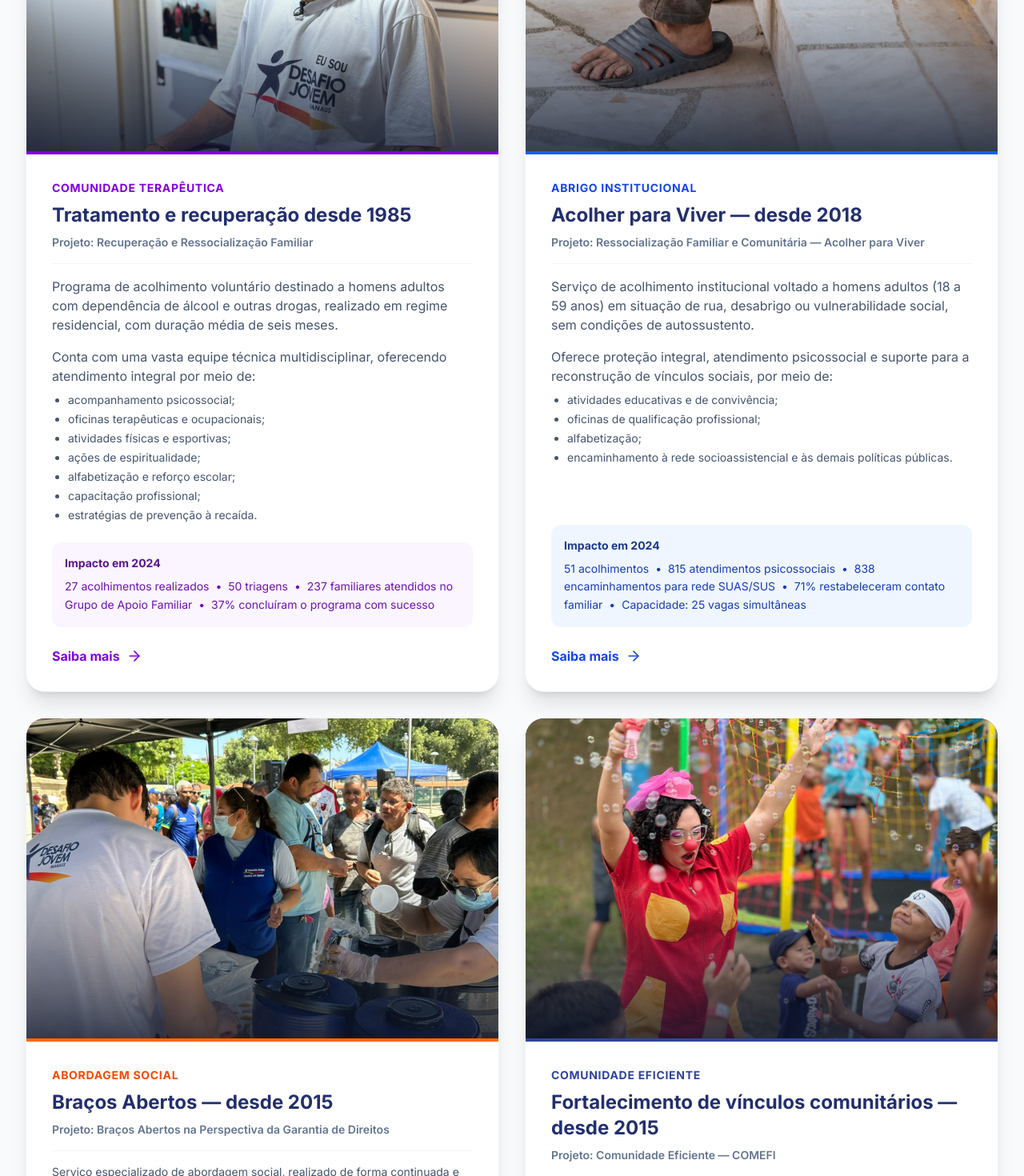
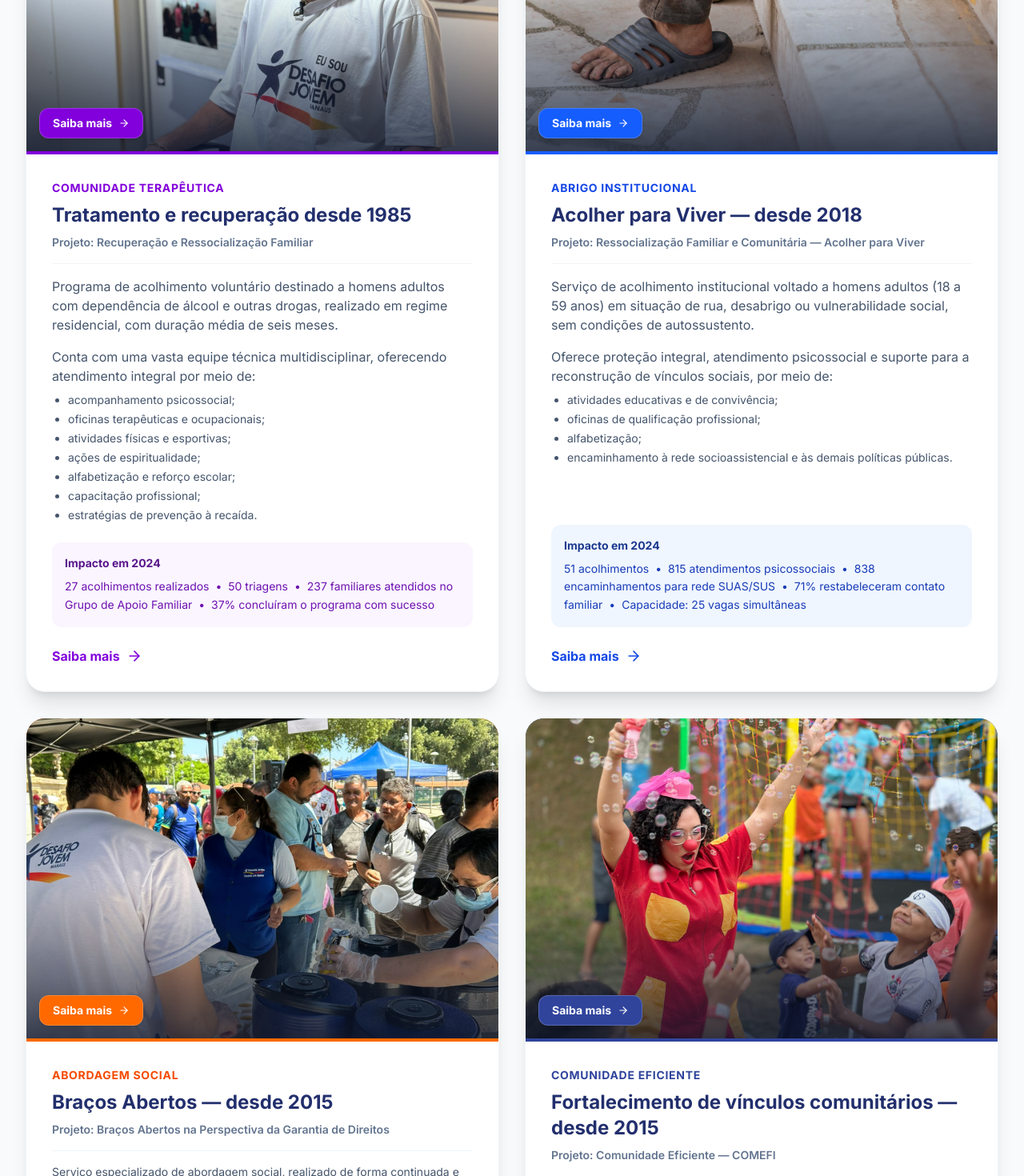
Before and after one commit to Desafio-Jovem-de-Manaus/site-djm, a Next.js app: page / in a window 1280 px wide. Shown: the part 1660-3130 px from the top of the page at 80% size. Built offline with nearby package versions, Linux system fonts and the light colour scheme.

Commit message:
sobre nós

```diff
--- a/src/app/quem-somos/page.tsx
+++ b/src/app/quem-somos/page.tsx
@@ -2,7 +2,8 @@ import MissaoVisaoValores from "@/components/MissaoVisaoValores";
 import RecognitionsSection from "@/components/RecognitionsSection";
 import PageSidebar from "@/components/PageSidebar";
 import StructureCarousel from "@/components/StructureCarousel";
-import { PlayCircle, MapPin, Bed, Users, Laptop, Car, Utensils, Award, BookOpen, History, Crown, Building, FileText, Shield, ImageIcon } from "lucide-react";
+import { PlayCircle, MapPin, Bed, Users, Laptop, Car, Utensils, Award, BookOpen, History, Crown, Building, FileText, Shield, ImageIcon, Handshake } from "lucide-react";
+import PartnersCarousel from "@/components/PartnersCarousel";
 
 export default function QuemSomosPage() {
   const sidebarItems = [
@@ -11,6 +12,7 @@ export default function QuemSomosPage() {
     { label: "Diretoria", anchor: "diretoria", icon: <Crown className="w-5 h-5" /> },
     { label: "Equipe", anchor: "equipe", icon: <Users className="w-5 h-5" /> },
     { label: "Estrutura física", anchor: "estrutura", icon: <Building className="w-5 h-5" /> },
+    { label: "Parceiros", anchor: "parceiros", icon: <Handshake className="w-5 h-5" /> },
     { label: "Prêmios e reconhecimento", anchor: "premios", icon: <Award className="w-5 h-5" /> },
     { label: "Utilidade pública", anchor: "utilidade-publica", icon: <Shield className="w-5 h-5" /> },
   ];
@@ -234,6 +236,10 @@ export default function QuemSomosPage() {
                 </div>
               </section>
 
+              {/* Quem nos apoia (Parceiros) */}
+              <section id="parceiros" className="scroll-mt-[100px] bg-white rounded-3xl shadow-sm border border-slate-200 overflow-hidden">
+                <PartnersCarousel />
+              </section>
 
               {/* Prêmios e Reconhecimentos */}
               <section id="premios" className="scroll-mt-[100px] bg-white p-8 md:p-10 rounded-3xl shadow-sm border border-slate-200">
--- a/src/components/Navbar.tsx
+++ b/src/components/Navbar.tsx
@@ -23,6 +23,7 @@ const navigation: NavItem[] = [
       { name: "Diretoria", href: "/quem-somos#diretoria" },
       { name: "Equipe", href: "/quem-somos#equipe" },
       { name: "Estrutura física", href: "/quem-somos#estrutura" },
+      { name: "Parceiros", href: "/quem-somos#parceiros" },
       { name: "Prêmios e reconhecimento", href: "/quem-somos#premios" },
       { name: "Utilidade pública", href: "/quem-somos#utilidade-publica" },
     ],
--- a/src/components/ServicesSection.tsx
+++ b/src/components/ServicesSection.tsx
@@ -26,8 +26,16 @@ export default function ServicesSection() {
           {/* Card 1: Comunidade Terapêutica */}
           <div className="bg-white rounded-3xl overflow-hidden shadow-xl border border-slate-100 flex flex-col group hover:-translate-y-2 transition-transform duration-300">
             <div className="h-[400px] bg-purple-900 flex items-center justify-center relative overflow-hidden">
-              <img src="/home-servicos-institucionais-ct.png" alt="Comunidade Terapêutica" className="absolute inset-0 w-full h-full object-cover z-0" loading="lazy" />
+              <img src="/home-servicos-institucionais-ct.png" alt="Comunidade Terapêutica" className="absolute inset-0 w-full h-full object-cover z-0 transition-transform duration-500 group-hover:scale-110" loading="lazy" />
               <div className="absolute bottom-0 left-0 w-full h-1/2 bg-gradient-to-t from-slate-900/80 to-transparent z-10"></div>
+
+              {/* Botão Flutuante sobre a Foto */}
+              <Link
+                href="/dep-quimica"
+                className="absolute bottom-4 left-4 z-20 bg-purple-700 text-white text-xs md:text-sm font-bold px-4 py-2 rounded-xl shadow-lg border border-white/20 hover:bg-purple-800 hover:scale-105 transition-all duration-300 flex items-center gap-2"
+              >
+                Saiba mais <ArrowRight className="w-3.5 h-3.5" />
+              </Link>
             </div>
             <div className="p-8 flex-grow flex flex-col border-t-4 border-purple-700">
               <div className="text-purple-700 font-bold tracking-wider text-sm mb-2 uppercase">Comunidade Terapêutica</div>
@@ -64,8 +72,16 @@ export default function ServicesSection() {
           {/* Card 2: Abrigo Institucional */}
           <div className="bg-white rounded-3xl overflow-hidden shadow-xl border border-slate-100 flex flex-col group hover:-translate-y-2 transition-transform duration-300">
             <div className="h-[400px] bg-blue-800 flex items-center justify-center relative overflow-hidden">
-              <img src="/home-servicos-institucionais-abrigo.png" alt="Abrigo Institucional" className="absolute inset-0 w-full h-full object-cover z-0" loading="lazy" />
+              <img src="/home-servicos-institucionais-abrigo.png" alt="Abrigo Institucional" className="absolute inset-0 w-full h-full object-cover z-0 transition-transform duration-500 group-hover:scale-110" loading="lazy" />
               <div className="absolute bottom-0 left-0 w-full h-1/2 bg-gradient-to-t from-slate-900/80 to-transparent z-10"></div>
+
+              {/* Botão Flutuante sobre a Foto */}
+              <Link
+                href="/social"
+                className="absolute bottom-4 left-4 z-20 bg-blue-600 text-white text-xs md:text-sm font-bold px-4 py-2 rounded-xl shadow-lg border border-white/20 hover:bg-blue-700 hover:scale-105 transition-all duration-300 flex items-center gap-2"
+              >
+                Saiba mais <ArrowRight className="w-3.5 h-3.5" />
+              </Link>
             </div>
             <div className="p-8 flex-grow flex flex-col border-t-4 border-blue-600">
               <div className="text-blue-700 font-bold tracking-wider text-sm mb-2 uppercase">Abrigo Institucional</div>
@@ -99,8 +115,16 @@ export default function ServicesSection() {
           {/* Card 3: Abordagem Social */}
           <div className="bg-white rounded-3xl overflow-hidden shadow-xl border border-slate-100 flex flex-col group hover:-translate-y-2 transition-transform duration-300">
             <div className="h-[400px] bg-orange-600 flex items-center justify-center relative overflow-hidden">
-              <img src="/home-servicos-institucionais-abordagem.png" alt="Abordagem Social" className="absolute inset-0 w-full h-full object-cover z-0" loading="lazy" />
+              <img src="/home-servicos-institucionais-abordagem.png" alt="Abordagem Social" className="absolute inset-0 w-full h-full object-cover z-0 transition-transform duration-500 group-hover:scale-110" loading="lazy" />
               <div className="absolute bottom-0 left-0 w-full h-1/2 bg-gradient-to-t from-slate-900/80 to-transparent z-10"></div>
+
+              {/* Botão Flutuante sobre a Foto */}
+              <Link
+                href="/social"
+                className="absolute bottom-4 left-4 z-20 bg-orange-500 text-white text-xs md:text-sm font-bold px-4 py-2 rounded-xl shadow-lg border border-white/20 hover:bg-orange-600 hover:scale-105 transition-all duration-300 flex items-center gap-2"
+              >
+                Saiba mais <ArrowRight className="w-3.5 h-3.5" />
+              </Link>
             </div>
             <div className="p-8 flex-grow flex flex-col border-t-4 border-orange-500">
               <div className="text-orange-600 font-bold tracking-wider text-sm mb-2 uppercase">Abordagem Social</div>
@@ -135,8 +159,16 @@ export default function ServicesSection() {
           {/* Card 4: Comunidade Eficiente */}
           <div className="bg-white rounded-3xl overflow-hidden shadow-xl border border-slate-100 flex flex-col group hover:-translate-y-2 transition-transform duration-300">
             <div className="h-[400px] bg-primary flex items-center justify-center relative overflow-hidden">
-              <img src="/home-servicos-institucionais-comef.png" alt="Comunidade Eficiente" className="absolute inset-0 w-full h-full object-cover z-0" loading="lazy" />
+              <img src="/home-servicos-institucionais-comef.png" alt="Comunidade Eficiente" className="absolute inset-0 w-full h-full object-cover z-0 transition-transform duration-500 group-hover:scale-110" loading="lazy" />
               <div className="absolute bottom-0 left-0 w-full h-1/2 bg-gradient-to-t from-slate-900/80 to-transparent z-10"></div>
+
+              {/* Botão Flutuante sobre a Foto */}
+              <Link
+                href="/social"
+                className="absolute bottom-4 left-4 z-20 bg-primary text-white text-xs md:text-sm font-bold px-4 py-2 rounded-xl shadow-lg border border-white/20 hover:bg-primary-dark hover:scale-105 transition-all duration-300 flex items-center gap-2"
+              >
+                Saiba mais <ArrowRight className="w-3.5 h-3.5" />
+              </Link>
             </div>
             <div className="p-8 flex-grow flex flex-col border-t-4 border-primary">
               <div className="text-primary font-bold tracking-wider text-sm mb-2 uppercase">Comunidade Eficiente</div>
```
